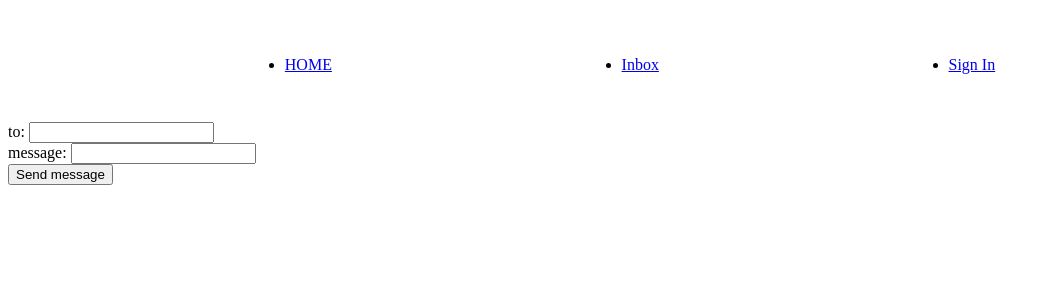
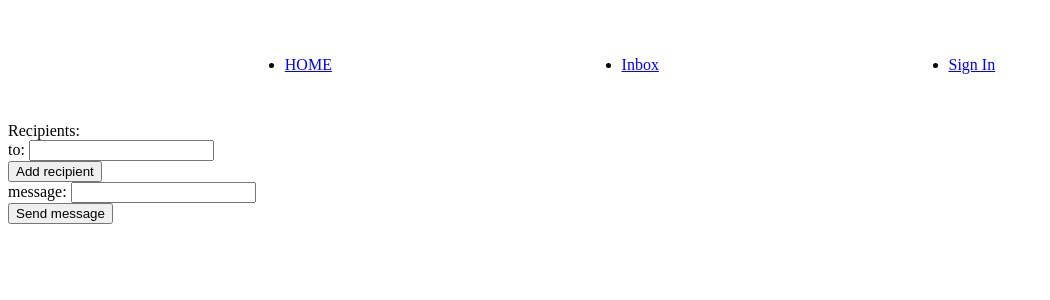
Before and after one commit to magnuen2k/pg6301-8034, a React app: page /message in a window 1280 px wide. Shown: the top 300 px of the page, without its empty margins (0-1050 px from the left). Built offline with nearby package versions, Linux system fonts and the light colour scheme; no server answers; the HTML template or start-up script is replaced by a standard one.

Commit message:
able to send multiple messages

```diff
--- a/src/client/components/Message.jsx
+++ b/src/client/components/Message.jsx
@@ -3,16 +3,26 @@ import { Input } from "./Input";
 import { postJsonData } from "../api/apiHandler";
 
 export const Message = ({ username }) => {
+  const [recipient, setRecipient] = useState("");
   const [formData, setFormData] = useState({
-    to: "",
+    to: [],
     message: "",
     from: username,
   });
+  console.log(formData);
   const handleChange = (e) => {
     setFormData({
       ...formData,
       [e.target.name]: e.target.value,
     });
+  };
+
+  const handleAddRecipient = (e) => {
+    let newTo = formData.to;
+    newTo.push(recipient);
+    e.preventDefault();
+    setFormData({ ...formData, to: newTo });
+    console.log(formData);
   };
 
   const handleSubmit = async (e) => {
@@ -21,10 +31,20 @@ export const Message = ({ username }) => {
   };
 
   return (
-    <form onSubmit={handleSubmit}>
-      <Input name="to" label="to" handleChange={handleChange} />
-      <Input name="message" label="message" handleChange={handleChange} />
-      <button type="submit">Send message</button>
-    </form>
+    <>
+      <div>Recipients: {formData.to.map((u) => u)}</div>
+      <form onSubmit={handleAddRecipient}>
+        <Input
+          name="to"
+          label="to"
+          handleChange={(e) => setRecipient(e.target.value)}
+        />
+        <button type="submit">Add recipient</button>
+      </form>
+      <form onSubmit={handleSubmit}>
+        <Input name="message" label="message" handleChange={handleChange} />
+        <button type="submit">Send message</button>
+      </form>
+    </>
   );
 };
--- a/src/server/controllers/messages.js
+++ b/src/server/controllers/messages.js
@@ -8,6 +8,7 @@ const sendMessage = (req, res) => {
   const ok = addMessage(message, from, to);
   if (ok) {
     console.log("SKAL HA LAGT TIL MELDINGEN");
+    res.sendStatus(200);
   }
 };
 
@@ -15,6 +16,9 @@ const getUserInbox = (req, res) => {
   if (req.user) {
     console.log("should return all messages for one user");
     const inbox = getInbox(req.user.username);
+    if (inbox.length === 0) {
+      console.log("no messages");
+    }
     res.send(inbox);
   }
 };
```
